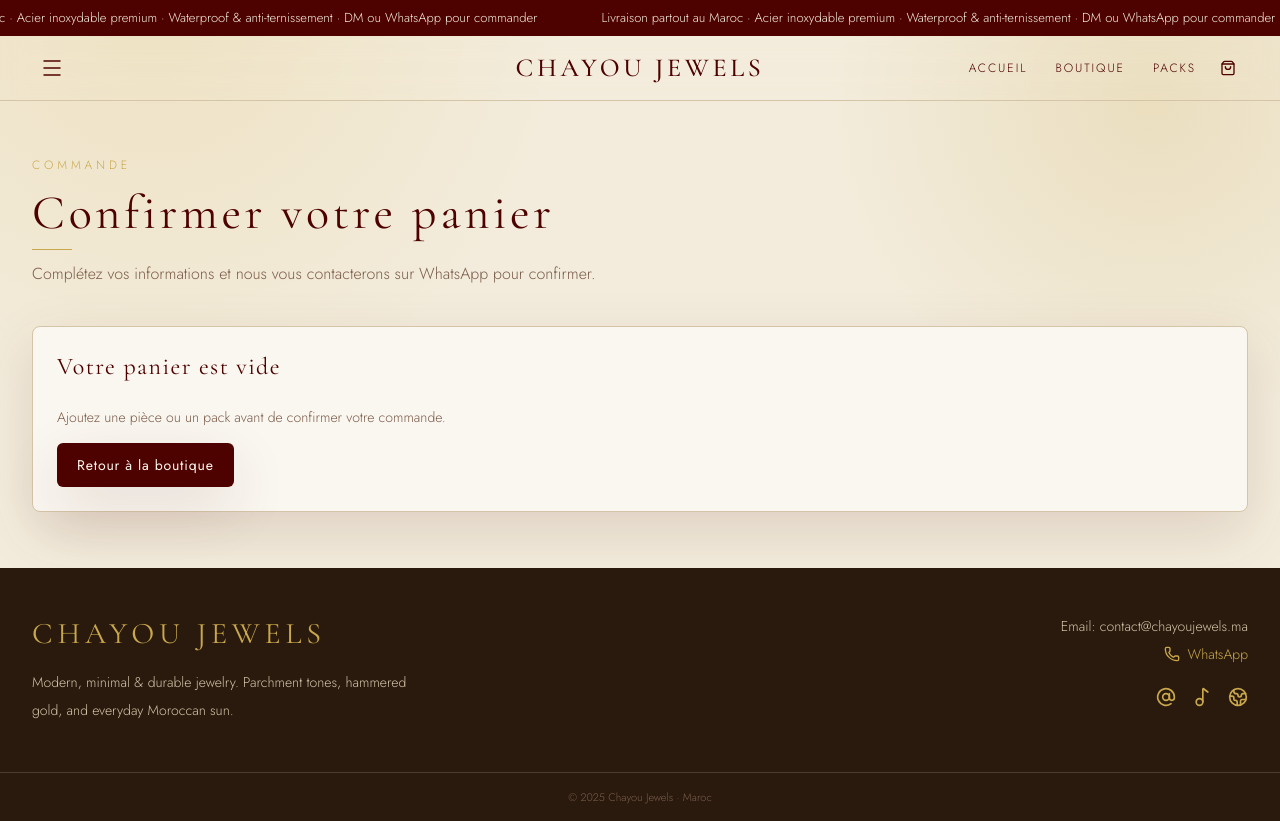
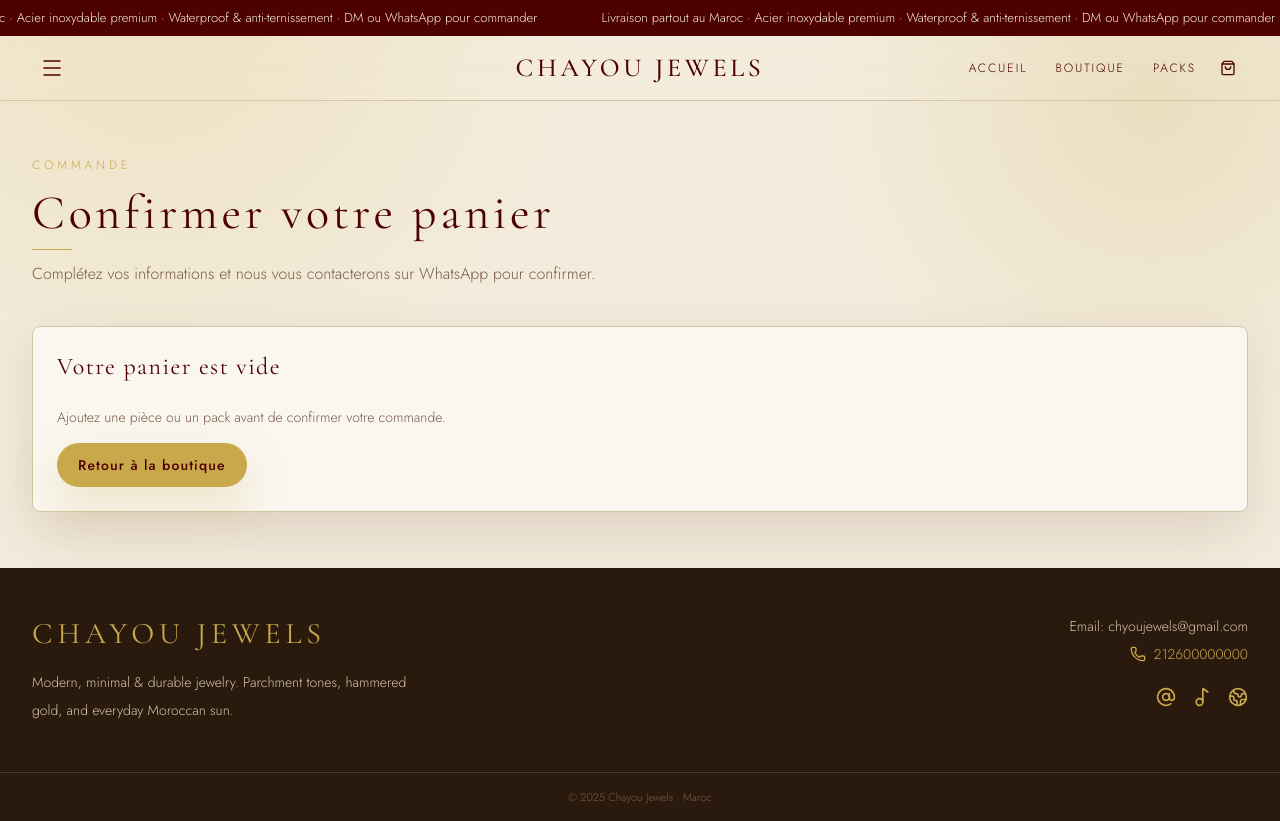
Before and after one commit to saif-sudo-afk/chayou, a Next.js app: page /checkout in a window 1280 px wide. Built offline with nearby package versions, Linux system fonts and the light colour scheme.

Commit message:
Polish storefront CTAs and trust section

```diff
--- a/components/shop/cart-drawer.tsx
+++ b/components/shop/cart-drawer.tsx
@@ -15,6 +15,11 @@
 import { ScrollArea } from "@/components/ui/scroll-area";
 import { useCartStore } from "@/hooks/use-cart-store";
 import { formatMAD } from "@/lib/utils";
+
+const itemTypeLabels: Record<string, string> = {
+  product: "Produit",
+  pack: "Pack",
+};
 
 export function CartDrawer() {
   const { isOpen, items, setOpen, updateQuantity, removeItem } = useCartStore();
@@ -71,7 +76,7 @@
                           {item.name}
                         </p>
                         <p className="text-xs uppercase tracking-[0.18em] text-muted">
-                          {item.type}
+                          {itemTypeLabels[item.type] ?? item.type}
                         </p>
                       </div>
                       <div className="flex items-center justify-between gap-4">
--- a/components/shop/checkout-form.tsx
+++ b/components/shop/checkout-form.tsx
@@ -25,12 +25,12 @@
 import { formatMAD } from "@/lib/utils";
 
 const checkoutSchema = z.object({
-  customerName: z.string().min(2, "Full name is required."),
+  customerName: z.string().min(2, "Le nom complet est requis."),
   customerPhone: z
     .string()
-    .regex(/^\+212[67]\d{8}$/, "Use a valid Moroccan WhatsApp number."),
-  customerCity: z.string().min(1, "Select a city."),
-  customerAddress: z.string().min(8, "Full address is required."),
+    .regex(/^\+212[67]\d{8}$/, "Utilisez un numéro WhatsApp marocain valide."),
+  customerCity: z.string().min(1, "Sélectionnez une ville."),
+  customerAddress: z.string().min(8, "L'adresse complète est requise."),
   notes: z.string().optional(),
 });
 
@@ -58,7 +58,7 @@
 
   const onSubmit = form.handleSubmit(async (values) => {
     if (items.length === 0) {
-      toast.error("Your cart is empty.");
+      toast.error("Votre panier est vide.");
       return;
     }
 
@@ -88,7 +88,7 @@
       const data = await response.json();
 
       if (!response.ok) {
-        throw new Error(data.message ?? "Failed to place your order.");
+        throw new Error(data.message ?? "Impossible d'envoyer votre commande.");
       }
 
       if (data.whatsappUrl) {
@@ -96,10 +96,10 @@
       }
 
       clearCart();
-      toast.success("Order received. We will confirm it on WhatsApp.");
+      toast.success("Commande reçue. Nous vous confirmerons sur WhatsApp.");
       router.push(`/confirmation?orderId=${data.orderId}`);
     } catch (error) {
-      toast.error(error instanceof Error ? error.message : "Checkout failed.");
+      toast.error(error instanceof Error ? error.message : "Le paiement a échoué.");
     } finally {
       setSubmitting(false);
     }
--- a/components/shop/product-card.tsx
+++ b/components/shop/product-card.tsx
@@ -12,6 +12,14 @@
 
 type ProductCardProps = {
   product: CatalogProduct;
+};
+
+const categoryLabels: Record<string, string> = {
+  rings: "Bagues",
+  bracelets: "Bracelets",
+  necklaces: "Colliers",
+  earrings: "Boucles",
+  sets: "Ensembles",
 };
 
 export function ProductCard({ product }: ProductCardProps) {
@@ -55,7 +63,7 @@
       <CardContent className="space-y-4 p-4">
         <div className="space-y-2">
           <div className="flex items-center justify-between gap-2">
-            <Badge variant="muted">{product.category}</Badge>
+            <Badge variant="muted">{categoryLabels[product.category] ?? product.category}</Badge>
             {product.activeDiscountPercentage ? (
               <Badge>{product.activeDiscountPercentage}%</Badge>
             ) : null}
@@ -79,7 +87,7 @@
             </p>
           </div>
           <Button
-            className="w-full rounded"
+            className="w-full"
             disabled={product.stock === 0}
             onClick={() =>
               addItem({
--- a/components/shop/site-footer.tsx
+++ b/components/shop/site-footer.tsx
@@ -26,10 +26,15 @@
 
         <div className="space-y-5 md:text-right">
           <div className="space-y-2 text-sm font-light text-border">
-            <p>Email: contact@chayoujewels.ma</p>
-            <a className="inline-flex items-center gap-2 text-gold" href={whatsappHref} rel="noreferrer" target="_blank">
+            <p>Email: chyoujewels@gmail.com</p>
+            <a
+              className="inline-flex items-center gap-2 text-gold"
+              href={whatsappHref}
+              rel="noreferrer"
+              target="_blank"
+            >
               <Phone className="h-4 w-4" />
-              WhatsApp
+              {adminPhone ?? "WhatsApp"}
             </a>
           </div>
           <div className="flex items-center gap-4 md:justify-end">
--- a/components/shop/values-strip.tsx
+++ b/components/shop/values-strip.tsx
@@ -1,4 +1,4 @@
-import { Gem, ShieldCheck, Sparkles, Waves } from "lucide-react";
+import { Banknote, Gem, ShieldCheck, Sparkles, Truck, Waves } from "lucide-react";
 
 const values = [
   {
@@ -9,7 +9,7 @@
   {
     icon: Waves,
     title: "Waterproof & résistant",
-    description: "Résiste à l'eau, la transpiration et le quotidien.",
+    description: "Résiste à l'eau, à la transpiration et au quotidien.",
   },
   {
     icon: ShieldCheck,
@@ -21,6 +21,16 @@
     title: "Port quotidien",
     description: "Minimal, lumineux, facile à superposer.",
   },
+  {
+    icon: Truck,
+    title: "Livraison 24 à 48 h",
+    description: "Expédition rapide partout au Maroc, avec suivi simple et direct.",
+  },
+  {
+    icon: Banknote,
+    title: "Paiement à la livraison",
+    description: "Commandez en toute confiance et réglez à la réception.",
+  },
 ];
 
 export function ValuesStrip() {
@@ -29,17 +39,17 @@
       <div className="container-shell space-y-8">
         <div className="text-center">
           <h2 className="font-display text-3xl font-light italic text-bg">
-            Pourquoi nous choisir
+            Pourquoi choisir Chayou
           </h2>
           <div className="mx-auto mt-4 h-px w-10 bg-gold" />
         </div>
-        <div className="grid gap-4 sm:grid-cols-2 lg:grid-cols-4">
+        <div className="grid gap-4 sm:grid-cols-2 lg:grid-cols-3">
           {values.map((value) => {
             const Icon = value.icon;
 
             return (
               <div
-                className="rounded-lg border border-gold/30 bg-bg/10 p-5 text-center"
+                className="rounded-lg border border-gold/30 bg-bg/10 p-5 text-center shadow-[0_14px_34px_rgba(0,0,0,0.12)]"
                 key={value.title}
               >
                 <div className="mx-auto flex h-11 w-11 items-center justify-center rounded-full border border-gold/50 text-gold">
--- a/components/ui/button.tsx
+++ b/components/ui/button.tsx
@@ -4,24 +4,23 @@
 import { cn } from "@/lib/utils";
 
 const buttonVariants = cva(
-  "inline-flex items-center justify-center whitespace-nowrap rounded-md text-sm font-normal tracking-[0.06em] transition-all duration-200 focus-visible:outline-none focus-visible:ring-2 focus-visible:ring-gold/60 focus-visible:ring-offset-2 focus-visible:ring-offset-bg disabled:pointer-events-none disabled:opacity-50",
+  "inline-flex items-center justify-center whitespace-nowrap rounded-full text-sm font-medium tracking-[0.08em] transition-all duration-200 focus-visible:outline-none focus-visible:ring-2 focus-visible:ring-gold/60 focus-visible:ring-offset-2 focus-visible:ring-offset-bg disabled:pointer-events-none disabled:opacity-50",
   {
     variants: {
       variant: {
         default:
-          "bg-brand text-surface shadow-glow hover:bg-gold hover:text-brand",
+          "border border-gold/80 bg-gold text-brand shadow-[0_18px_45px_rgba(201,168,76,0.28)] hover:-translate-y-0.5 hover:border-gold hover:bg-[#d7b45e]",
         secondary:
-          "border border-border bg-surface text-brand hover:border-gold hover:bg-gold-light/40",
+          "border border-border bg-surface text-brand shadow-[0_10px_28px_rgba(78,2,0,0.08)] hover:-translate-y-0.5 hover:border-gold hover:bg-gold-light/40",
         ghost: "text-brand hover:bg-gold-light/30 hover:text-brand",
-        destructive:
-          "bg-danger text-surface hover:bg-brand",
+        destructive: "bg-danger text-surface hover:bg-brand",
         outline:
-          "border border-gold bg-transparent text-gold hover:bg-gold hover:text-brand",
+          "border border-gold/70 bg-gold/95 text-brand shadow-[0_18px_45px_rgba(201,168,76,0.22)] hover:-translate-y-0.5 hover:bg-gold-light",
       },
       size: {
         default: "h-11 px-5",
         sm: "h-9 px-4 text-xs",
-        lg: "h-12 px-6 text-base",
+        lg: "h-12 px-7 text-base",
         icon: "h-10 w-10 rounded-full",
       },
     },
```
